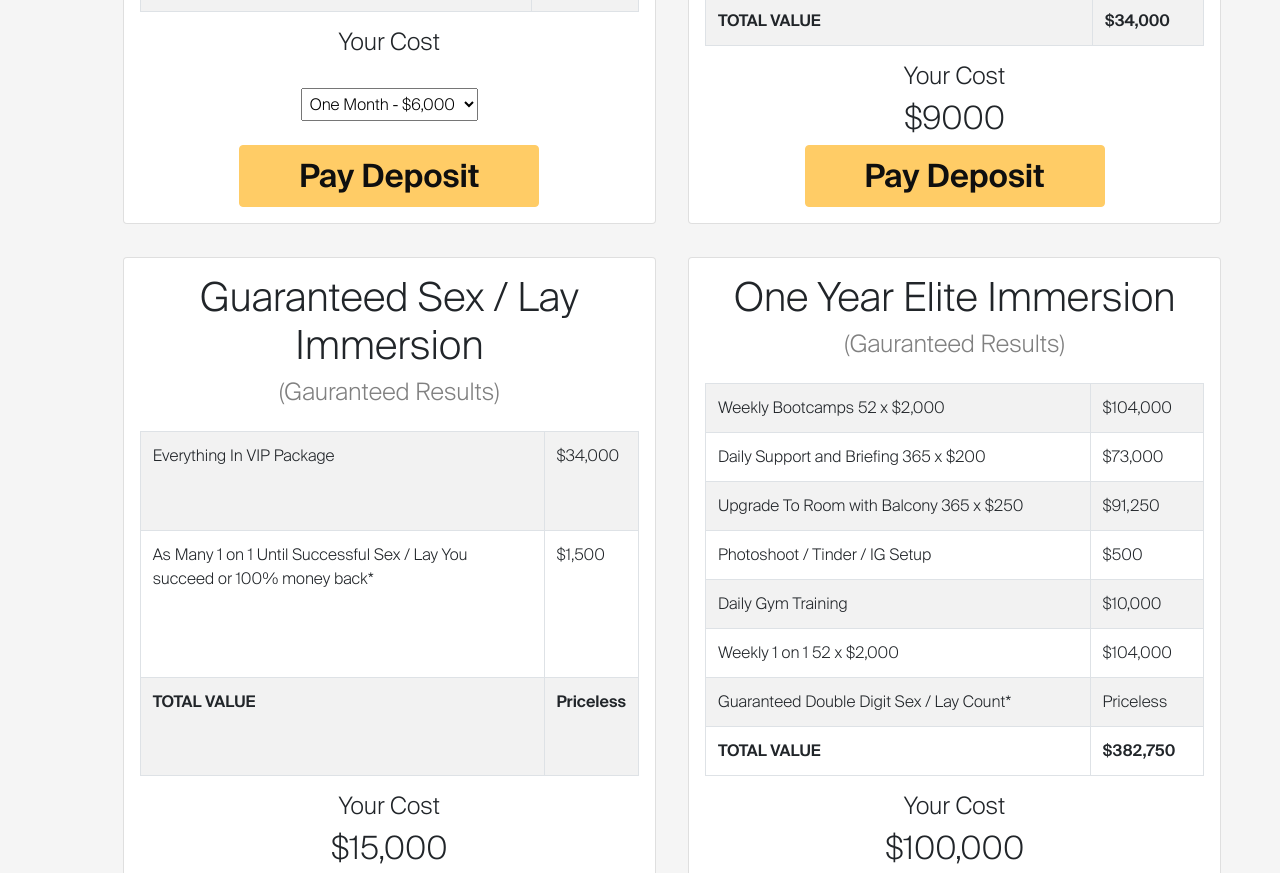
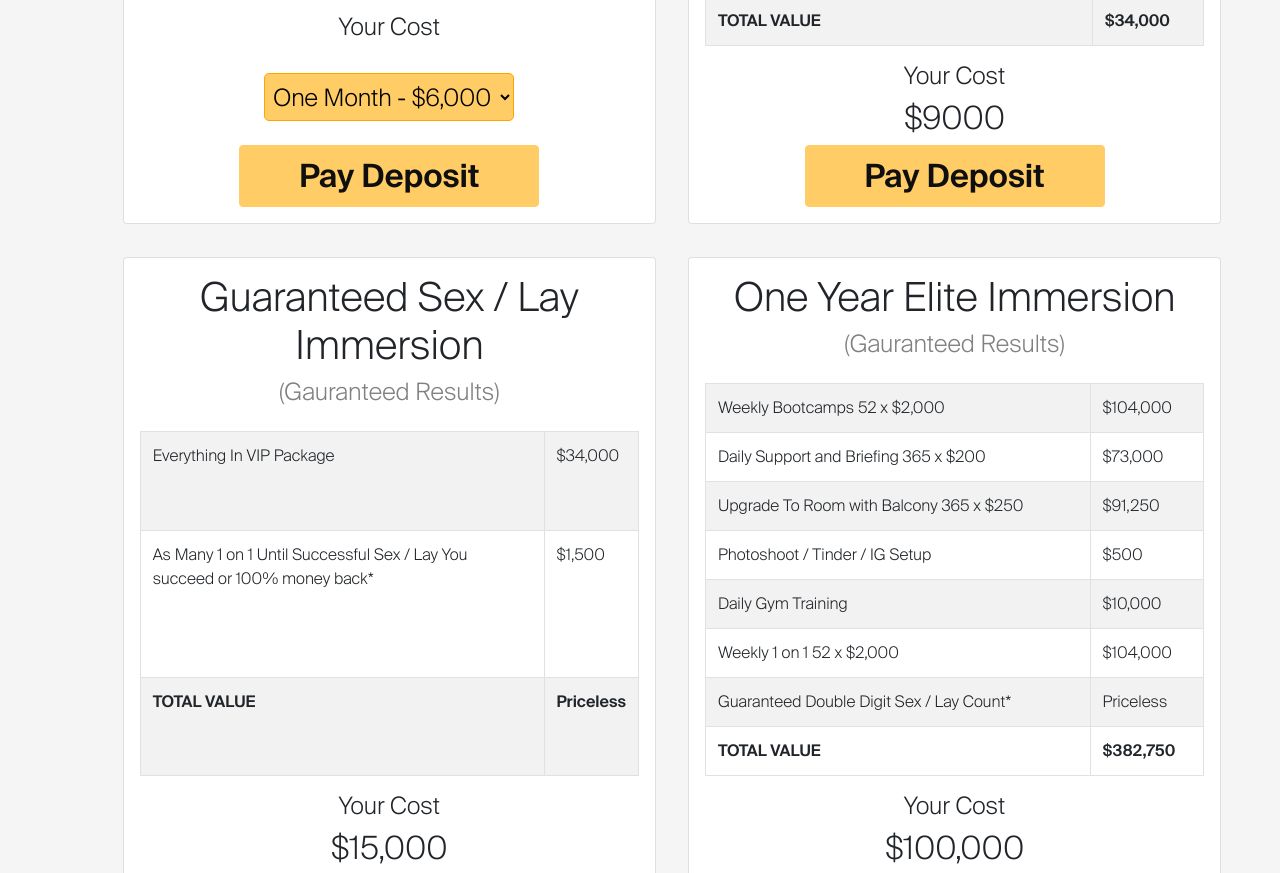
Before and after one commit to Goom11/austensummerswebsite, a website: page routes/immersion.html in a window 1280 px wide. Shown: the part 4597-5470 px from the top of the page. Drawn offline with nearby package versions, Linux system fonts and the light colour scheme; files that its build step writes are made by us from their sources; a script that the page names is missing; files whose address does not match are found by name.

Commit message:
Styled "Choose Your Immersion Packet" button

```diff
--- a/public/assets/css/style_immersion.css
+++ b/public/assets/css/style_immersion.css
@@ -38,6 +38,12 @@
   max-width: 250px;
   display: block;
   margin: 0 auto;
+  border-color:orange;
+  border-radius:5px;
+  min-width:50%;
+  min-height:3rem;
+  font-size:1.5rem;
+  background-color:#ffcc66;
 }
 
 .btn-pay-deposit {
```
